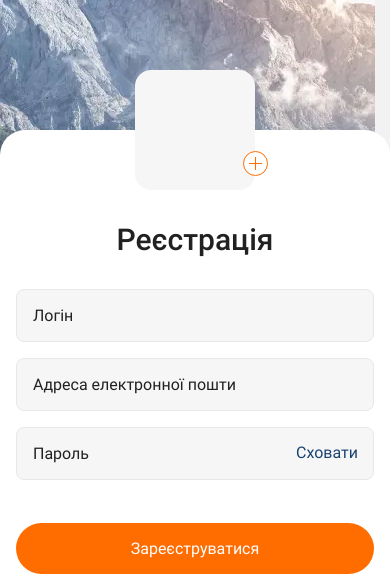
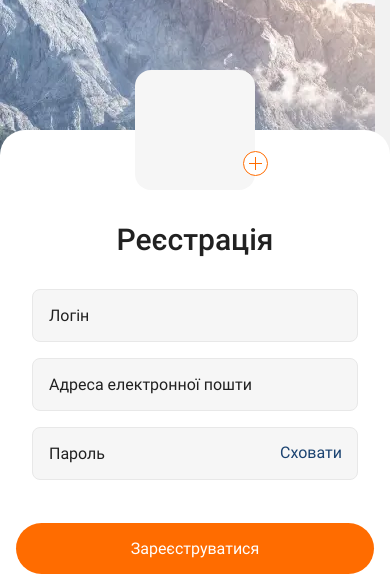
Before and after one commit to VIlliaV/hw-native, a React Native app: screen /Registration in a window 390 px wide. Shown: the part 157-733 px from the top of the page. Built offline with nearby package versions, Linux system fonts and the light colour scheme.

Commit message:
ADD || ProfileBox

```diff
--- /dev/null
+++ b/components/ProfileBox.js
@@ -0,0 +1,64 @@
+import { View, TouchableOpacity, Text, Platform } from "react-native";
+import { styles } from "../style/styles";
+import { color } from "../style/color";
+import AddSVG from "./SVGComponents/AddSVG";
+import DeleteSVG from "./SVGComponents/DeleteSVG";
+import { useState } from "react";
+
+const ProfileBox = ({ route, children }) => {
+  const [isAvatarAdd, setIsAvatarAdd] = useState(false);
+  return (
+    <View style={styles.popUp}>
+      {route.name !== "Login" && (
+        <View style={styleProfileBox.avatarBox}>
+          <View style={styleProfileBox.buttonAvatar(isAvatarAdd)}>
+            <TouchableOpacity
+              activeOpacity={0.6}
+              onPress={() => setIsAvatarAdd(!isAvatarAdd)}
+            >
+              {!isAvatarAdd ? (
+                <AddSVG fill={color.accent} bg={color.bg} />
+              ) : (
+                <DeleteSVG
+                  fill={color.placeholder}
+                  bg={color.bg}
+                  border={color.border}
+                />
+              )}
+            </TouchableOpacity>
+          </View>
+        </View>
+      )}
+      <Text style={styleProfileBox.titleAuth(route.name)}>
+        {route.name !== "Login" ? "Реєстрація" : "Увійти"}
+      </Text>
+      <>{children}</>
+    </View>
+  );
+};
+
+export default ProfileBox;
+
+const styleProfileBox = {
+  avatarBox: {
+    backgroundColor: color.bg_secondary,
+    position: "absolute",
+    top: -60,
+    left: "50%",
+    width: 120,
+    height: 120,
+    borderRadius: 16,
+    transform: [{ translateX: -60 }],
+    zIndex: 1,
+  },
+  buttonAvatar: (isAvatarAdd) => ({
+    position: "absolute",
+    bottom: isAvatarAdd ? 8 : 14,
+    right: isAvatarAdd ? -18 : -13,
+  }),
+  titleAuth: (routeName) => ({
+    ...styles.title,
+    marginBottom: 32,
+    marginTop: routeName !== "Login" ? 92 : 32,
+  }),
+};
--- a/components/auth/Auth.js
+++ b/components/auth/Auth.js
@@ -9,7 +9,6 @@ import {
   Platform,
   Keyboard,
   TouchableWithoutFeedback,
-  Image,
 } from "react-native";
 
 import { styles } from "../../style/styles";
@@ -18,8 +17,7 @@ import { useNavigation } from "@react-navigation/native";
 import { color } from "../../style/color";
 import back_ground from "../../assets/image/Photo BG.webp";
 import back_ground_2x from "../../assets/image/Photo BGx2.webp";
-import AddSVG from "../SVGComponents/AddSVG";
-import DeleteSVG from "../SVGComponents/DeleteSVG";
+import ProfileBox from "../ProfileBox";
 
 const initialLogin = {
   email: "",
@@ -32,10 +30,11 @@ const initialReg = {
   password: "",
 };
 
-const AuthComp = ({ isLogin }) => {
-  const [auth, setAuth] = useState(isLogin ? initialLogin : initialReg);
+const AuthComp = ({ route }) => {
+  const [auth, setAuth] = useState(
+    route.name === "Login" ? initialLogin : initialReg
+  );
   const [inputOnFocus, setInputOnFocus] = useState({});
-  const [isAvatarAdd, setIsAvatarAdd] = useState(false);
   const [isPasswordHide, setIsPasswordHide] = useState(false);
 
   const navigation = useNavigation();
@@ -45,17 +44,17 @@ const AuthComp = ({ isLogin }) => {
   };
 
   const handleAuth = () => {
-    isLogin
+    route.name === "Login"
       ? navigation.navigate("Registration")
       : navigation.navigate("Login");
   };
 
   const onSubmit = () => {
-    if (isLogin) {
-      const { email } = auth;
-    } else {
-      const { email, login } = auth;
-    }
+    // if (route.name === "Login") {
+    //   const { email } = auth;
+    // } else {
+    //   const { email, login } = auth;
+    // }
     navigation.navigate("Home");
   };
 
@@ -77,34 +76,11 @@ const AuthComp = ({ isLogin }) => {
         style={{ ...styles.image, justifyContent: "flex-end" }}
       >
         <KeyboardAvoidingView
+          style={styles.popUp}
           behavior={Platform.OS === "ios" ? "padding" : "padding"}
-          style={styles.popUp}
         >
-          <View>
-            {!isLogin && (
-              <View style={styleAuth.avatarBox}>
-                <View style={styleAuth.buttonAvatar(isAvatarAdd)}>
-                  <TouchableOpacity
-                    activeOpacity={0.6}
-                    onPress={() => setIsAvatarAdd(!isAvatarAdd)}
-                  >
-                    {!isAvatarAdd ? (
-                      <AddSVG fill={color.accent} bg={color.bg} />
-                    ) : (
-                      <DeleteSVG
-                        fill={color.placeholder}
-                        bg={color.bg}
-                        border={color.border}
-                      />
-                    )}
-                  </TouchableOpacity>
-                </View>
-              </View>
-            )}
-            <Text style={styleAuth.titleAuth(isLogin)}>
-              {!isLogin ? "Реєстрація" : "Увійти"}
-            </Text>
-            {!isLogin && (
+          <ProfileBox route={route}>
+            {route.name !== "Login" && (
               <TextInput
                 {...inputLoginProps}
                 value={auth.login}
@@ -173,7 +149,7 @@ const AuthComp = ({ isLogin }) => {
                 </Text>
               </TouchableOpacity>
             </View>
-          </View>
+          </ProfileBox>
         </KeyboardAvoidingView>
         <View style={styleAuth.submitBox}>
           <TouchableOpacity
@@ -182,17 +158,20 @@ const AuthComp = ({ isLogin }) => {
             style={styles.button}
           >
             <Text style={{ ...styles.text, color: color.bg }}>
-              {!isLogin ? "Зареєструватися" : "Увійти"}
+              {route.name !== "Login" ? "Зареєструватися" : "Увійти"}
             </Text>
           </TouchableOpacity>
           <View
-            style={{ marginBottom: !isLogin ? 78 : 144, flexDirection: "row" }}
+            style={{
+              marginBottom: route.name !== "Login" ? 78 : 144,
+              flexDirection: "row",
+            }}
           >
             <Text style={{ ...styles.text, color: color.secondary }}>
-              {!isLogin ? "Вже є акаунт? " : "Немає акаунту? "}
+              {route.name !== "Login" ? "Вже є акаунт? " : "Немає акаунту? "}
             </Text>
             <Text onPress={handleAuth} style={styleAuth.changeAuth}>
-              {!isLogin ? "Увійти" : "Зареєструватися"}
+              {route.name !== "Login" ? "Увійти" : "Зареєструватися"}
             </Text>
           </View>
         </View>
@@ -205,28 +184,6 @@ const AuthComp = ({ isLogin }) => {
 export default AuthComp;
 
 const styleAuth = {
-  avatarBox: {
-    backgroundColor: color.bg_secondary,
-    position: "absolute",
-    top: -60,
-    left: "50%",
-    width: 120,
-    height: 120,
-    borderRadius: 16,
-    transform: [{ translateX: -60 }],
-    zIndex: 1,
-  },
-  buttonAvatar: (isAvatarAdd) => ({
-    position: "absolute",
-    bottom: isAvatarAdd ? 8 : 14,
-    right: isAvatarAdd ? -18 : -13,
-  }),
-  titleAuth: (isLogin) => ({
-    ...styles.title,
-    marginBottom: 32,
-    marginTop: !isLogin ? 92 : 32,
-  }),
-
   inputAuth: ({ inputOnFocus, type }) => ({
     ...styles.textInput,
     borderColor: !inputOnFocus[type] ? color.border : color.accent,
--- a/screens/authScreens/LoginScreen.js
+++ b/screens/authScreens/LoginScreen.js
@@ -1,7 +1,7 @@
 import AuthComp from "../../components/auth/Auth";
 
-const LoginScreen = () => {
-  return <AuthComp isLogin={true} />;
+const LoginScreen = ({ route }) => {
+  return <AuthComp route={route} />;
 };
 
 export default LoginScreen;
--- a/screens/authScreens/RegistrationScreen.js
+++ b/screens/authScreens/RegistrationScreen.js
@@ -1,7 +1,7 @@
 import AuthComp from "../../components/auth/Auth";
 
-const RegistrationScreen = () => {
-  return <AuthComp isLogin={false} />;
+const RegistrationScreen = ({ route }) => {
+  return <AuthComp route={route} />;
 };
 
 export default RegistrationScreen;
```
